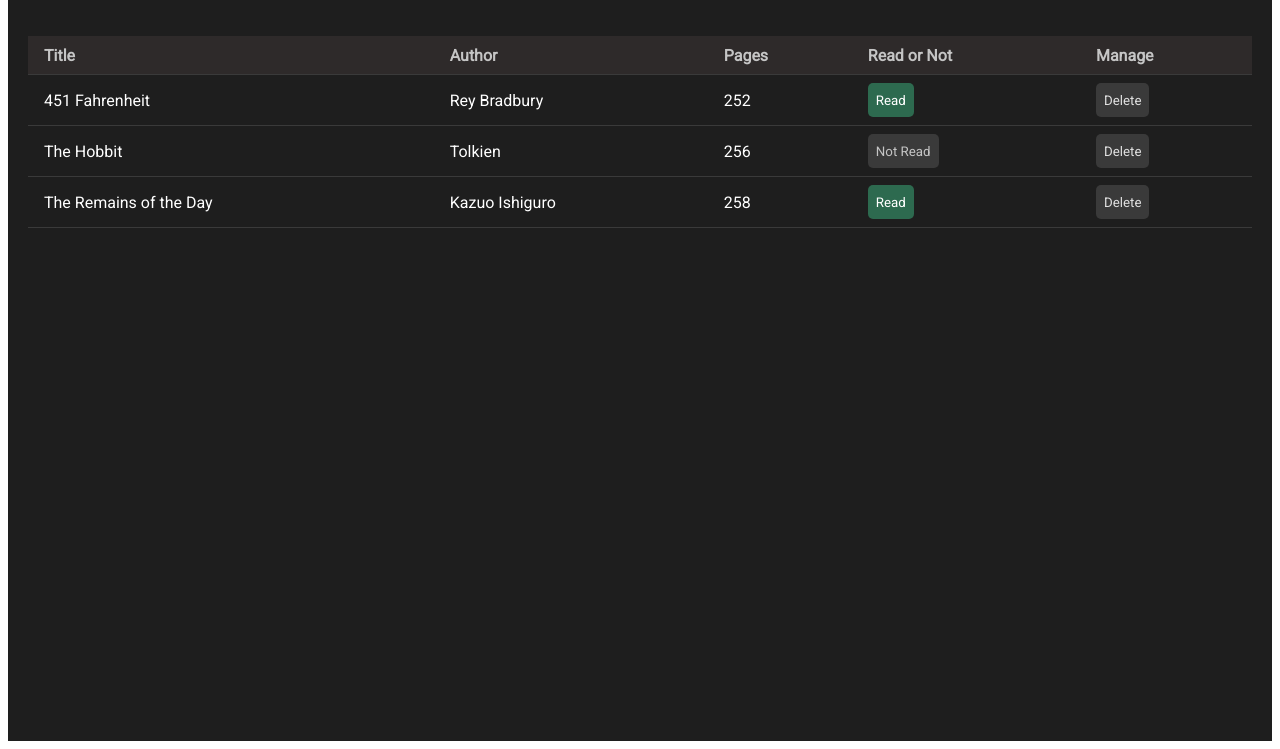
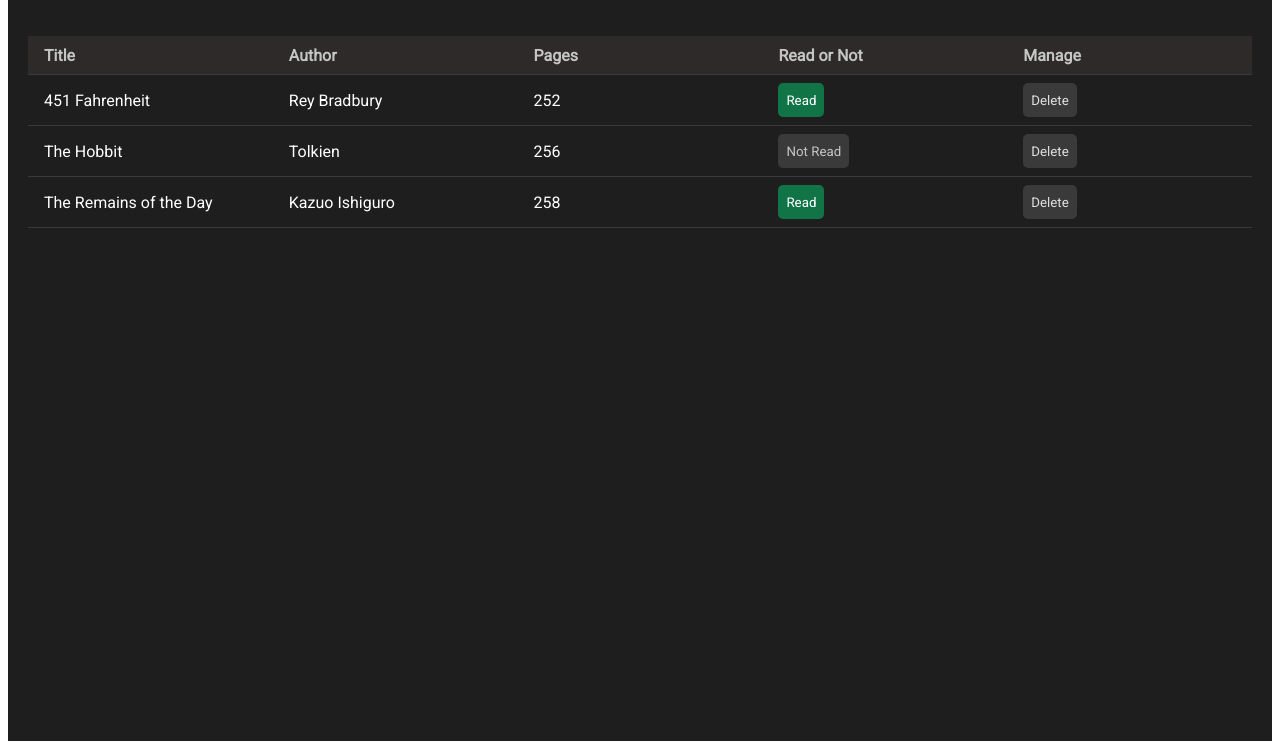
Before and after one commit to MaxKamenskii/library-top, a plain HTML site: page index.html in a window 1280 px wide. Shown: the part 67-816 px from the top of the page. Drawn offline with Linux system fonts and the light colour scheme.

Commit message:
Fix table sizing in Safari

```diff
--- a/styles.css
+++ b/styles.css
@@ -7,9 +7,9 @@
     --table-headers-bg: #2e2a2a;
     --search-input-bg: #2f2f2f;
     --search-input-border: #444444;
-    --add-book-button-bg: #1f364d;
+    --add-book-button-bg: #264f78;
     --add-book-button-text: #e0e0e0;
-    --read-button-active: #2d6a4f;
+    --read-button-active: #117447;
     --read-button-inactive: #3a3a3a;
 }
 #container {
@@ -77,6 +77,8 @@ table {
     justify-self: stretch;
     border-collapse: collapse;
     margin: 25px 0;
+    table-layout: fixed;
+    width: 100%;
 }
 .deleteButton {
     background-color: var(--read-button-inactive);
```
